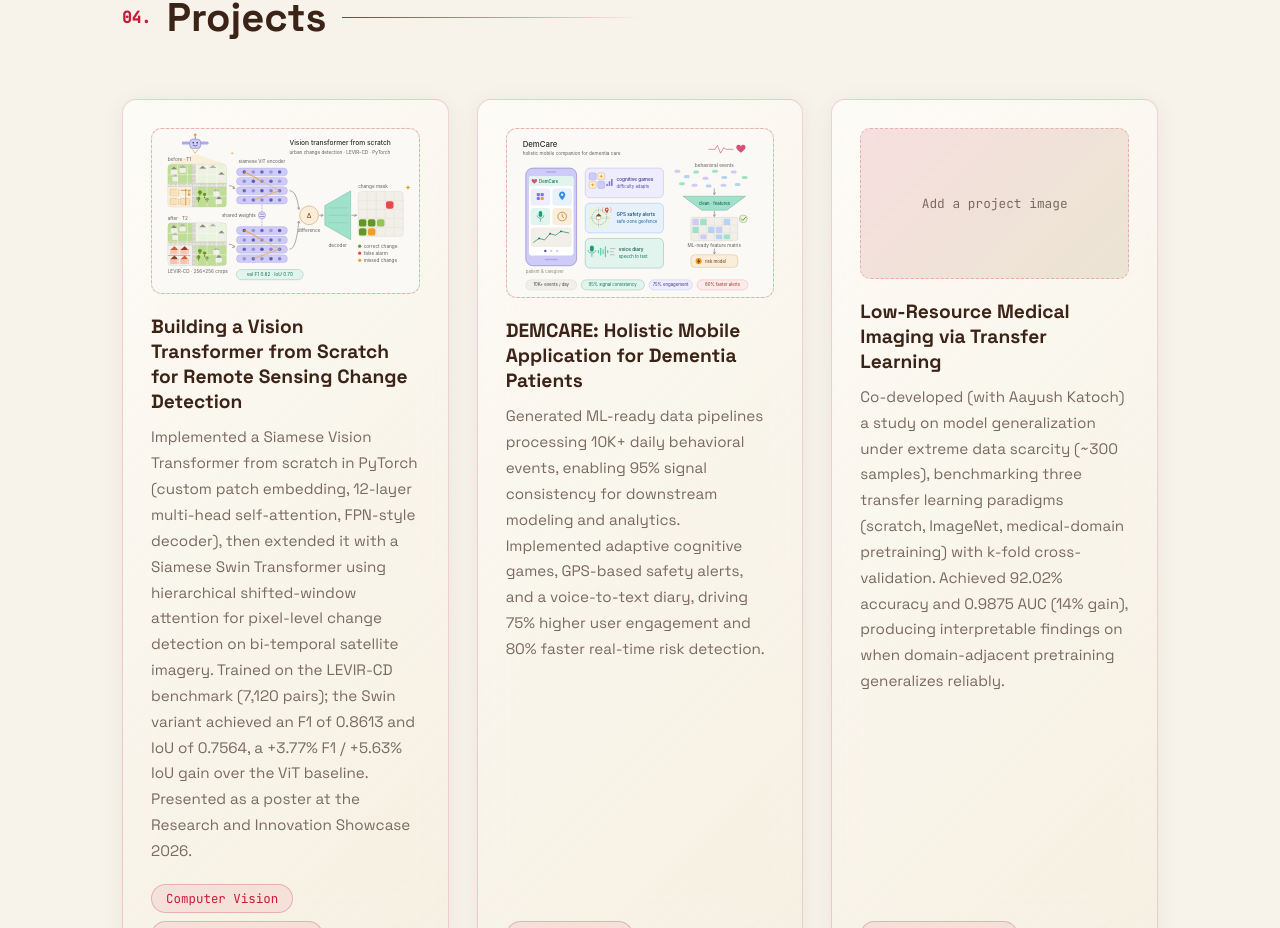
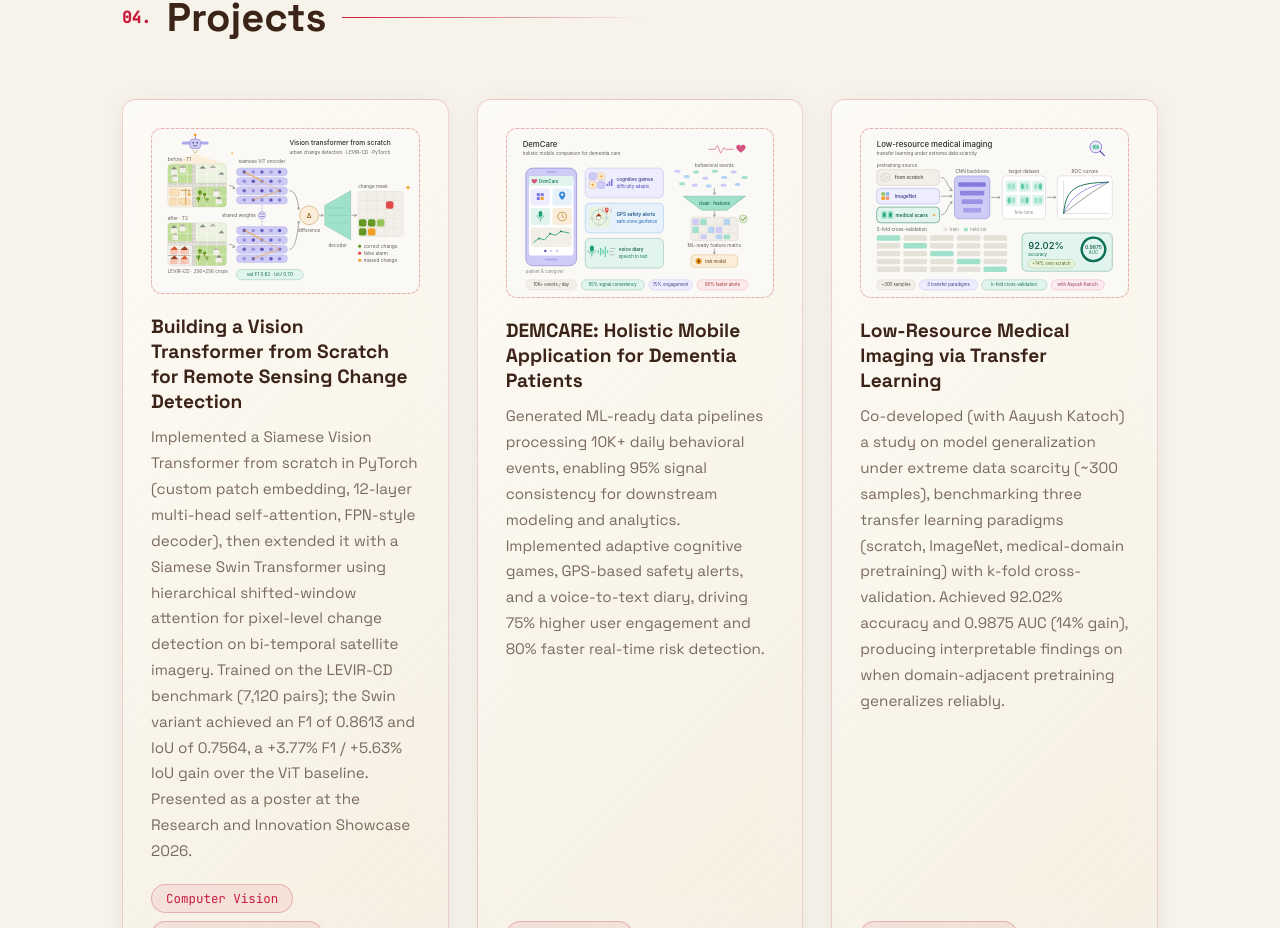
Before and after one commit to Samruddhi2212/portfolio, a React (Vite) app: page / in a window 1280 px wide. Shown: the part 3511-4439 px from the top of the page. Built offline with nearby package versions, Linux system fonts and the light colour scheme.

Commit message:
Add Low-Resource Medical Imaging project cover image

```diff
--- a/src/data/content.js
+++ b/src/data/content.js
@@ -126,7 +126,7 @@ export const projects = [
     description:
       'Co-developed (with Aayush Katoch) a study on model generalization under extreme data scarcity (~300 samples), benchmarking three transfer learning paradigms (scratch, ImageNet, medical-domain pretraining) with k-fold cross-validation. Achieved 92.02% accuracy and 0.9875 AUC (14% gain), producing interpretable findings on when domain-adjacent pretraining generalizes reliably.',
     tags: ['Transfer Learning', 'Limited Data', 'Uncertainty', 'Statistical Evaluation'],
-    image: null,
+    image: '/images/lowresource-transfer-learning-cover.svg',
     liveUrl: '',
     githubUrl: '',
     featured: false,
```
Also changed, not shown: public/images/lowresource-transfer-learning-cover.svg (added).
